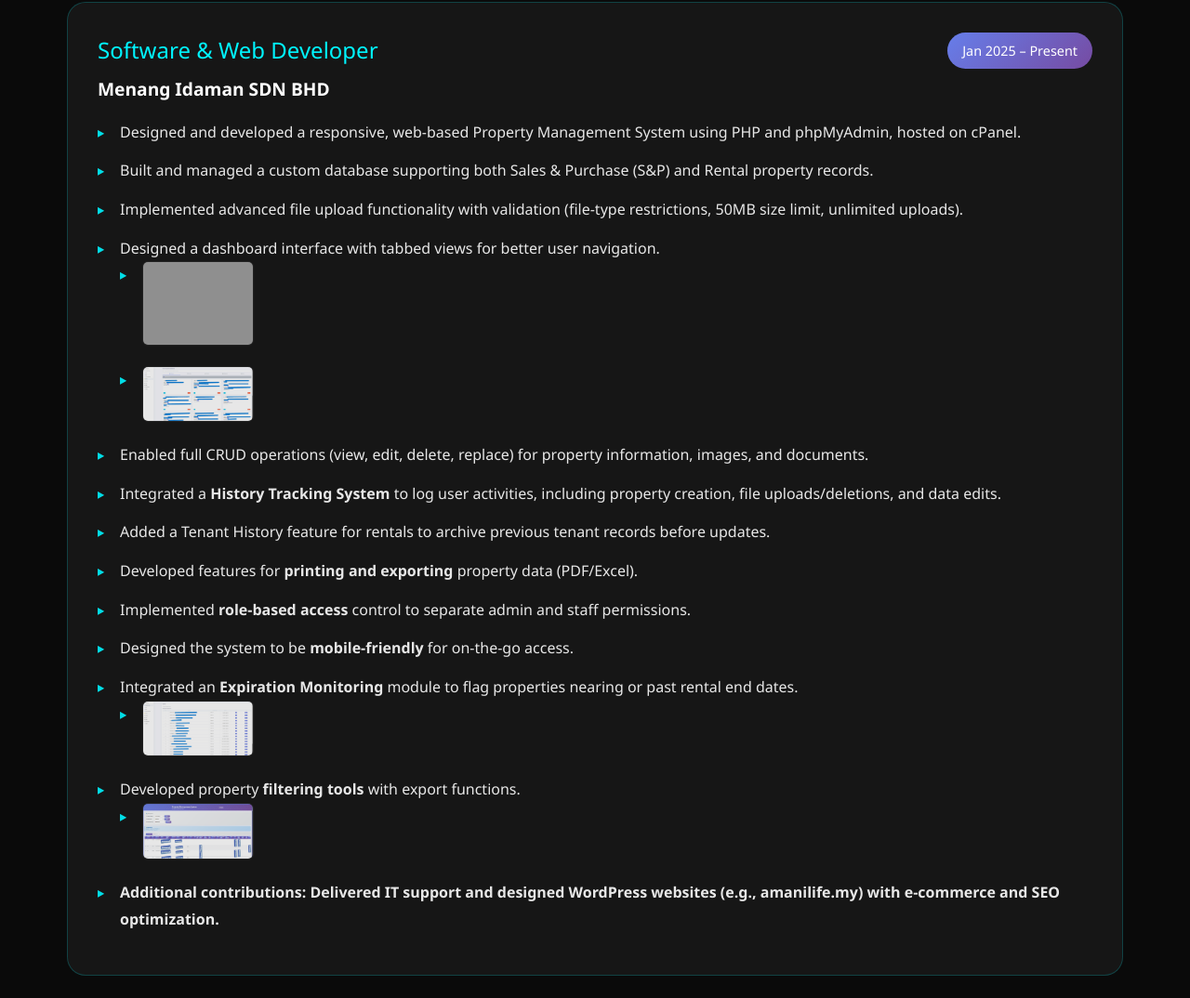
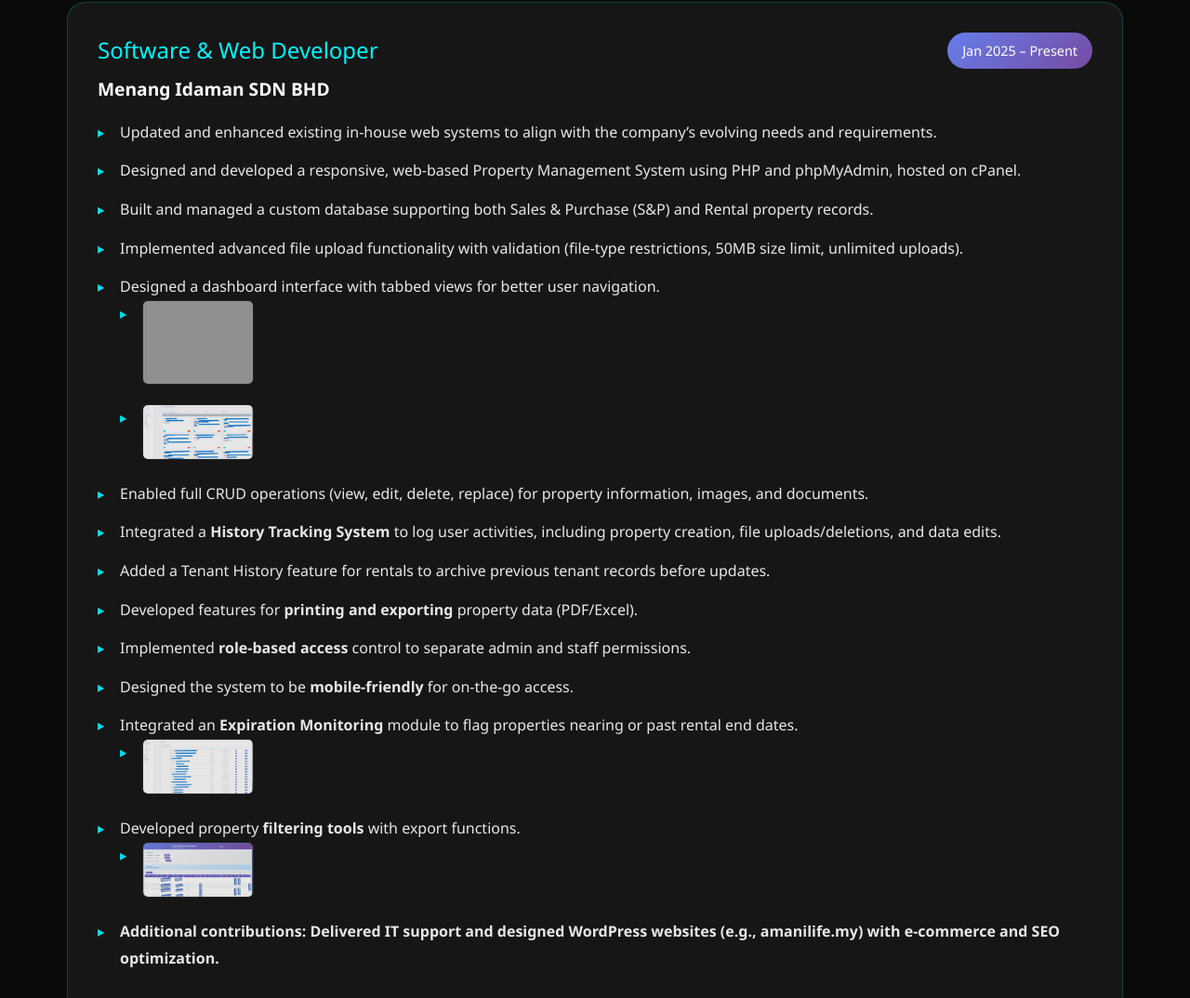
Before and after one commit to iq22bal/Iq22bal.github.io, a plain HTML site: page portfolio.html in a window 1280 px wide. Shown: the part 2038-3112 px from the top of the page at 93% size. Drawn offline with Linux system fonts and the light colour scheme; grey boxes are pictures that could not be loaded.

Commit message:
Update portfolio.html

```diff
--- a/portfolio.html
+++ b/portfolio.html
@@ -116,6 +116,7 @@
                 </div>
                 <div class="experience-description">
                     <ul>
+                        <li>Updated and enhanced existing in-house web systems to align with the company’s evolving needs and requirements.</li>
                         <li>Designed and developed a responsive, web-based Property Management System using PHP and phpMyAdmin, hosted on cPanel.</li>
                         <li>Built and managed a custom database supporting both Sales & Purchase (S&P) and Rental property records.</li>
                         <li>Implemented advanced file upload functionality with validation (file-type restrictions, 50MB size limit, unlimited uploads).</li>
```
